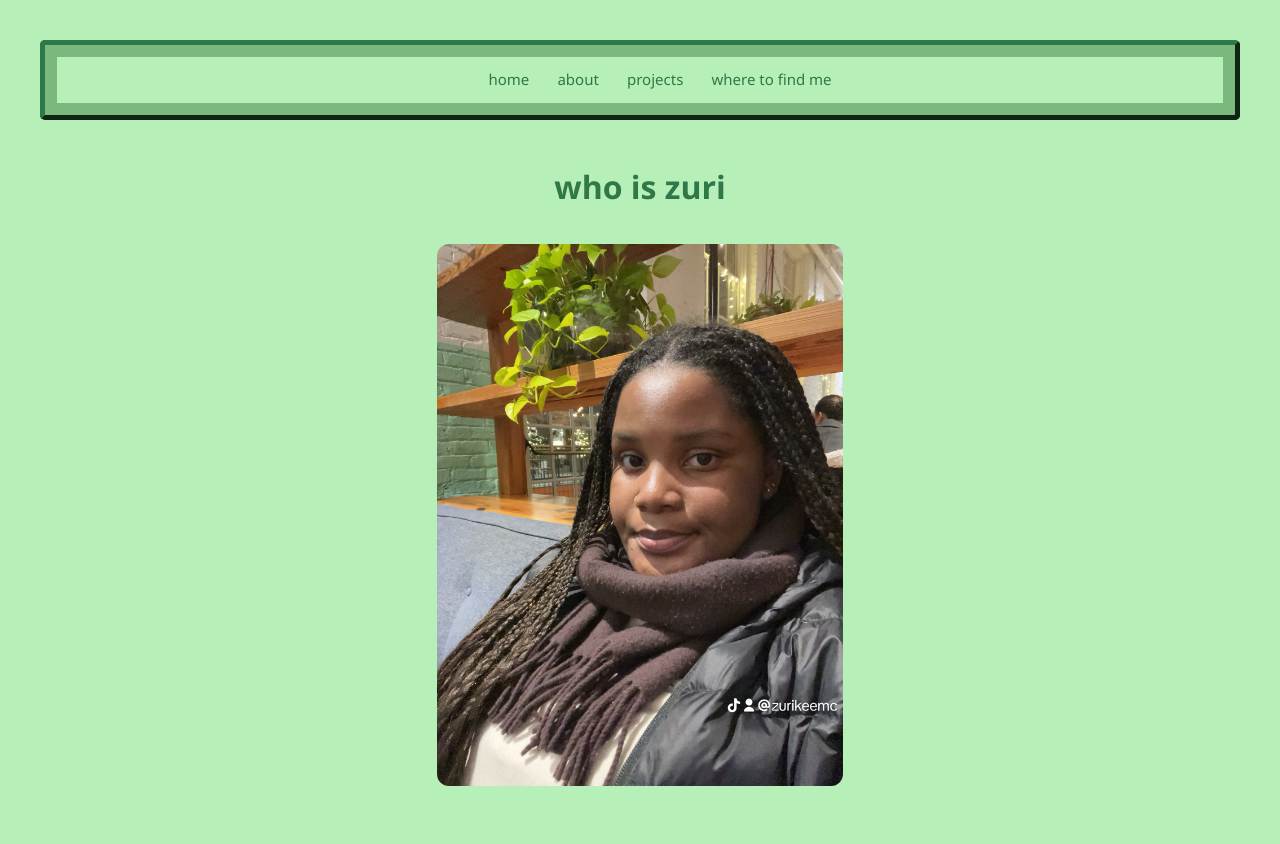
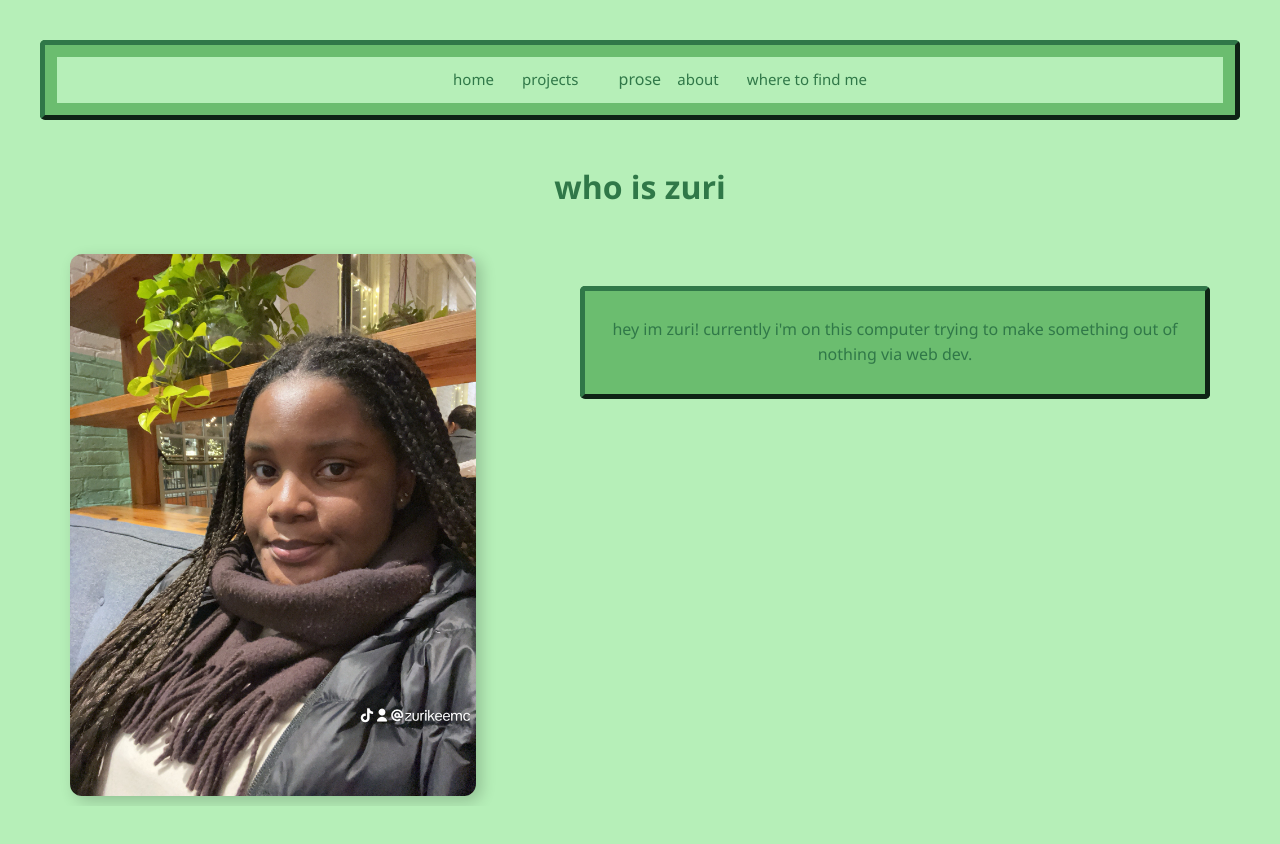
Before and after one commit to zurimckee/projbyzuri, a plain HTML site: page html s/zurisite/about.html in a window 1280 px wide. After the commit the page ends 806 px from the top, so only its background shows below. Drawn offline with Linux system fonts and the light colour scheme.

Commit message:
finished about page

```diff
--- a/html s/zurisite/about.html
+++ b/html s/zurisite/about.html
@@ -10,8 +10,9 @@
             <nav>
                 <ul>
                     <li><a href="index.html">home</a></li>
+                    <li><a href="projects.html">projects</a></li>
+                    <li><a href="blog.html"></a>prose</a></li>
                     <li><a href="about.html">about</a></li>
-                    <li><a href="projects.html">projects</a></li>
                     <li><a href="contact.html">where to find me</a></li>
                 </ul>
             </nav>
@@ -19,9 +20,14 @@
 
         <h1> who is zuri
             <p>
-                <img src="IMG_0082.JPG" width="1440" height="1920" alt="">
+                <img src="IMG_0082.JPG" width="1440" height="1920" alt="" class="img-style">
             </p>
         </h1>
 
+        <div class="about-paragraph">
+            <p>
+                hey im zuri! currently i'm on this computer trying to make something out of nothing via web dev.
+        </div>
+
     </body>
 </html>
--- a/html s/zurisite/styles.css
+++ b/html s/zurisite/styles.css
@@ -14,7 +14,7 @@ body {
 /*box at the top class*/
 .myDiv {
     border: 5px outset #307848;
-    background-color: hwb(123 48% 28%);
+    background-color: hwb(123 42% 26%);
     text-align: center;
     padding:12px 12px;
     border-radius: 5px;
@@ -47,6 +47,18 @@ h4{
     font-size: 16px;
     text-align:center;
     color:#307848;
+
+}
+
+.about-paragraph{
+    border: 5px outset #307848;
+    background-color: hwb(123 42% 26%);
+    text-align: center;
+    padding:10px 10px;
+    margin-right: 30px;
+    border-radius: 5px;
+    width: 50%;
+    float: right;
 
 }
 
@@ -106,11 +118,17 @@ section{
 
 }
 
-img{
+img {
     width: 35%;
-    height: 35%;
+    height: auto;
     border-radius: 12px;
-    margin-left: auto;
+    margin: 10px;
+}
+
+.img-style {
+    float: left;
+    margin: 10px;
+    box-shadow: 5px 5px 15px rgba(0, 0, 0, 0.2);
 }
 
 footer{
```
Also changed, not shown: html s/zurisite/contact.html (+2 -1 lines), html s/zurisite/index.html (+3 -2 lines).
